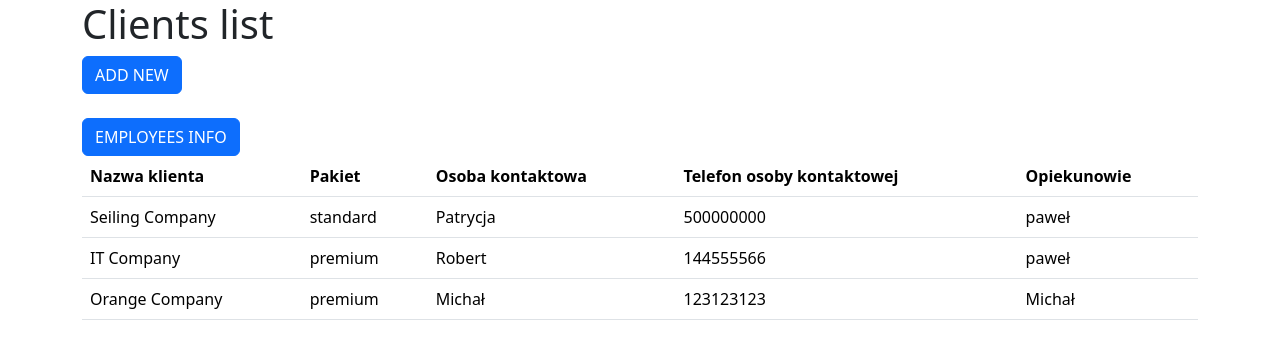
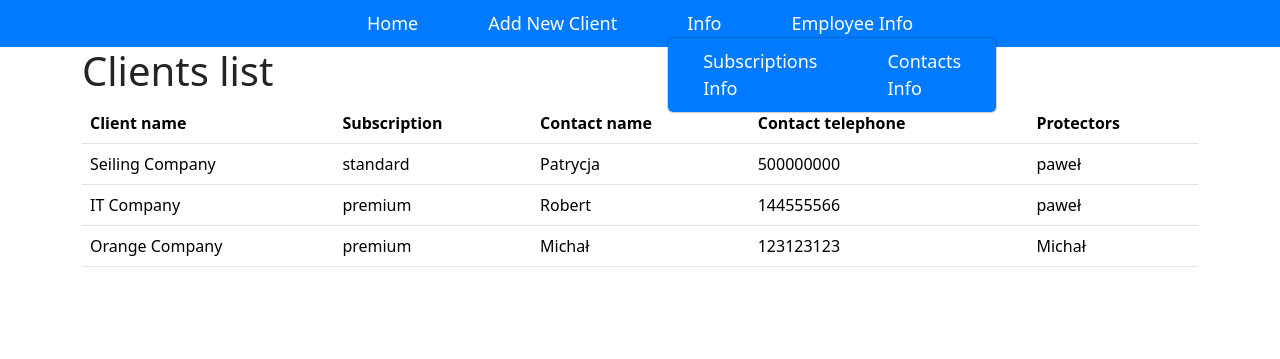
Before and after one commit to PiotrWendzierski/Agency, a PHP site: page / in a window 1280 px wide. Shown: the top 359 px of the page. Run offline with PHP 8.4, Linux system fonts and the light colour scheme; data comes from the database, SQL or seed files in the repository.

Commit message:
6. Add menu in all sites (JQuery, JS, CSS)

```diff
--- a/views/add.php
+++ b/views/add.php
@@ -141,6 +141,7 @@ if ($_SERVER['REQUEST_METHOD'] == 'POST')
     <link href="https://cdn.jsdelivr.net/npm/bootstrap@5.3.1/dist/css/bootstrap.min.css" rel="stylesheet">
 </head>
 <body>
+<?php include "menu.html"; ?>
     <div class="container" style = width:50%>
         <h1>Add new client</h1>
         <form action="add.php" method="POST">
--- a/views/contacts.php
+++ b/views/contacts.php
@@ -22,6 +22,7 @@ $contacts = $stmt->fetchAll(PDO::FETCH_ASSOC);
     <link href="https://cdn.jsdelivr.net/npm/bootstrap@5.3.1/dist/css/bootstrap.min.css" rel="stylesheet">
 </head>
 <body>
+<?php include "menu.html"; ?>
     <div class="container" >
         <h1>Contacts info</h1>
         <table class="table">
--- a/views/employee.php
+++ b/views/employee.php
@@ -27,6 +27,7 @@ $employees = $stmt->fetchAll(PDO::FETCH_ASSOC);
     <link href="https://cdn.jsdelivr.net/npm/bootstrap@5.3.1/dist/css/bootstrap.min.css" rel="stylesheet">
 </head>
 <body>
+<?php include "menu.html"; ?>
 <div class="container" >
     <h1>Employees with their clients</h1>
     <table class="table">
--- a/views/index.php
+++ b/views/index.php
@@ -39,18 +39,17 @@ $clients = $stmt->fetchAll(PDO::FETCH_ASSOC);
     <link href="https://cdn.jsdelivr.net/npm/bootstrap@5.3.1/dist/css/bootstrap.min.css" rel="stylesheet">
 </head>
 <body>
+    <?php include "menu.html"; ?>
     <div class="container" >
         <h1>Clients list</h1>
-        <a href="add.php"><button  type="submit" class="btn btn-primary">ADD NEW</button></a></BR></br>
-        <a href="employee.php"><button  type="submit" class="btn btn-primary">EMPLOYEES INFO</button></a>
         <table class="table">
             <thead>
                 <tr>
-                    <th>Nazwa klienta</th>
-                    <th>Pakiet</th>
-                    <th>Osoba kontaktowa</th>
-                    <th>Telefon osoby kontaktowej</th>
-                    <th>Opiekunowie</th>
+                    <th>Client name</th>
+                    <th>Subscription</th>
+                    <th>Contact name</th>
+                    <th>Contact telephone</th>
+                    <th>Protectors</th>
                 </tr>
             </thead>
             <tbody>
--- /dev/null
+++ b/views/menu.html
@@ -0,0 +1,107 @@
+<nav class="simple-menu">
+    <ul>
+        <li><a href="index.php" id="homeLink">Home</a></li>
+        <li><a href="add.php" id="addClientLink">Add New Client</a></li>
+        <li class="dropdown">
+            <a href="#">Info</a>
+            <ul class="dropdown-menu">
+                <li><a href="subscription.php" id="subscriptionsInfoLink">Subscriptions Info</a></li>
+                <li><a href="contacts.php" id="contactsInfoLink">Contacts Info</a></li>
+            </ul>
+        </li>
+        <li><a href="employee.php" id="employeeInfoLink">Employee Info</a></li>
+    </ul>
+</nav>
+
+<script src="https://code.jquery.com/jquery-3.6.0.min.js"></script>
+
+<script>
+$(document).ready(function()
+{
+
+    $('nav ul li a').on('click', function()
+    {
+        $('nav ul li a').removeClass('active');
+        $(this).addClass('active');
+    });
+
+    $('.dropdown').hover(function()
+    {
+        $(this).children('.dropdown-menu').stop(true, true).slideDown(200);
+    }, function()
+    {
+        $(this).children('.dropdown-menu').stop(true, true).slideUp(200);
+    });
+});
+</script>
+
+<style>
+    body
+    {
+        margin: 0;
+        padding: 0;
+    }
+    nav.simple-menu
+    {
+        margin:0;
+        background-color: #007BFF;
+        padding: 10px 0;
+        text-align: center;
+    }
+
+    nav.simple-menu ul
+    {
+        list-style: none;
+        margin: 0;
+        padding: 0;
+        display: flex;
+        justify-content: center;
+    }
+
+    nav.simple-menu ul li
+    {
+        position: relative;
+        margin: 0 15px;
+    }
+
+    nav.simple-menu ul li a
+    {
+        text-decoration: none;
+        color: #fff;
+        font-size: 18px;
+        padding: 10px 20px;
+        border-radius: 5px;
+    }
+
+    nav.simple-menu ul li a:hover
+    {
+        background-color: #3399FF;
+        color: #fff;
+    }
+
+    .dropdown-menu
+    {
+        display: none;
+        left: 0;
+        background-color: #007BFF;
+        min-width: 200px;
+        z-index: 1000;
+    }
+
+    .dropdown-menu li
+    {
+        margin: 0;
+    }
+
+    .dropdown-menu li a
+    {
+        padding: 10px 20px;
+        display: block;
+    }
+
+    .dropdown-menu li a:hover
+    {
+        background-color: #3399FF;
+        color: #fff;
+    }
+</style>
--- a/views/subscription.php
+++ b/views/subscription.php
@@ -14,6 +14,7 @@ $subs = $stmt->fetchAll(PDO::FETCH_ASSOC);
     <link href="https://cdn.jsdelivr.net/npm/bootstrap@5.3.1/dist/css/bootstrap.min.css" rel="stylesheet">
 </head>
 <body>
+<?php include "menu.html"; ?>
     <div class="container" >
         <h1>Contacts info</h1>
         <table class="table">
```
